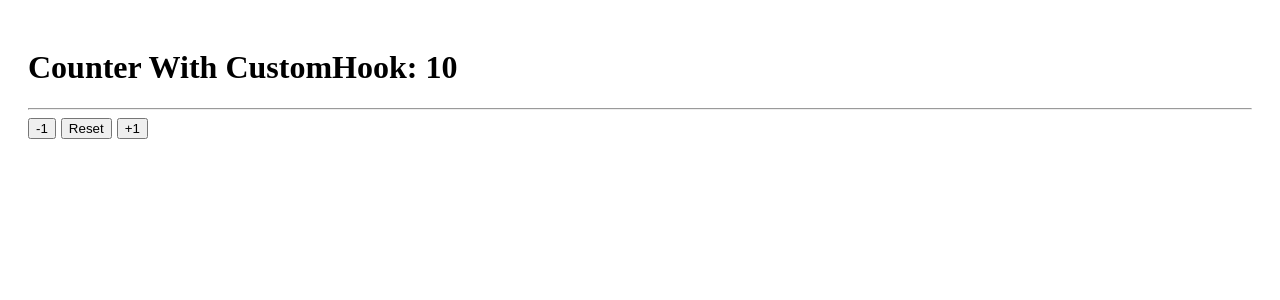
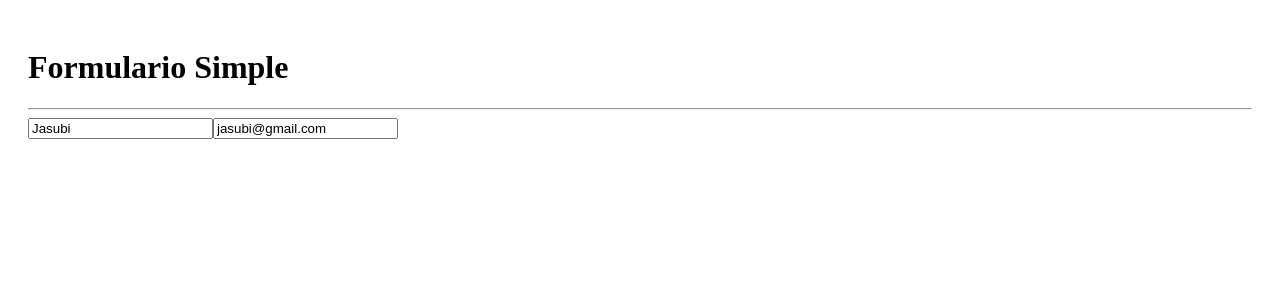
Before and after one commit to JasubiPL/React_Course, a React app in the folder 05-hooks-app/: page / in a window 1280 px wide. Shown: the top 300 px of the page. Built offline with nearby package versions, Linux system fonts and the light colour scheme; the HTML template or start-up script is replaced by a standard one.

Commit message:
UseEffect

```diff
--- a/05-hooks-app/src/01-useState/CounterWithCustomHook.jsx
+++ b/05-hooks-app/src/01-useState/CounterWithCustomHook.jsx
@@ -1,4 +1,4 @@
-import { useCounter } from "../../hooks/useCounter"
+import { useCounter } from "../hooks/useCounter"
 
 export const CounterWithCustomHook = () =>{
 
--- /dev/null
+++ b/05-hooks-app/src/02-useEffect/SimpleForm.jsx
@@ -0,0 +1,58 @@
+import { useEffect, useState } from "react"
+
+export const SimpleForm = () => {
+
+  const [formState, setFormState] = useState({
+    username: 'Jasubi',
+    email: 'jasubi@gmail.com'
+  })
+
+  const { username, email } = formState
+
+  const onInputChange = ({ target }) =>{
+    const { name, value } = target
+    setFormState({
+      ...formState,
+      [ name ]:value
+    })
+  }
+
+
+  useEffect(() =>{
+    console.log('useEffect Called')
+  }, [])
+
+  useEffect(() =>{
+    console.log('Form Change')
+  }, [formState])
+
+  useEffect(() =>{
+    console.log('Email change')
+  }, [email])
+
+
+  return(
+    <>
+      <h1>Formulario Simple</h1>
+      <hr />
+
+      <input
+        type="text"
+        className="form-control"
+        placeholder="Username"
+        name="username"
+        value={ username }
+        onChange={ (e) => onInputChange(e) }
+      />
+
+      <input
+        type="email"
+        className="form-control mt-2"
+        placeholder="user@email.com"
+        name="email"
+        value={ email }
+        onChange={ (e) => onInputChange(e)}
+      />
+    </>
+  )
+}
--- a/05-hooks-app/src/main.jsx
+++ b/05-hooks-app/src/main.jsx
@@ -2,10 +2,11 @@
 import ReactDOM from 'react-dom/client'
 import './index.css'
 // import { HooksApp } from './HooksApp'
-import { CounterWithCustomHook } from './01-useState/CounterWithCustomHook'
+// import { CounterWithCustomHook } from './01-useState/CounterWithCustomHook'
+import { SimpleForm } from './02-useEffect/SimpleForm'
 
 ReactDOM.createRoot(document.getElementById('root')).render(
   <React.StrictMode>
-    <CounterWithCustomHook />
+    <SimpleForm />
   </React.StrictMode>,
 )
```
Also changed, not shown: 05-hooks-app/src/hooks/useCounter.jsx (renamed from 05-hooks-app/hooks/useCounter.jsx).
